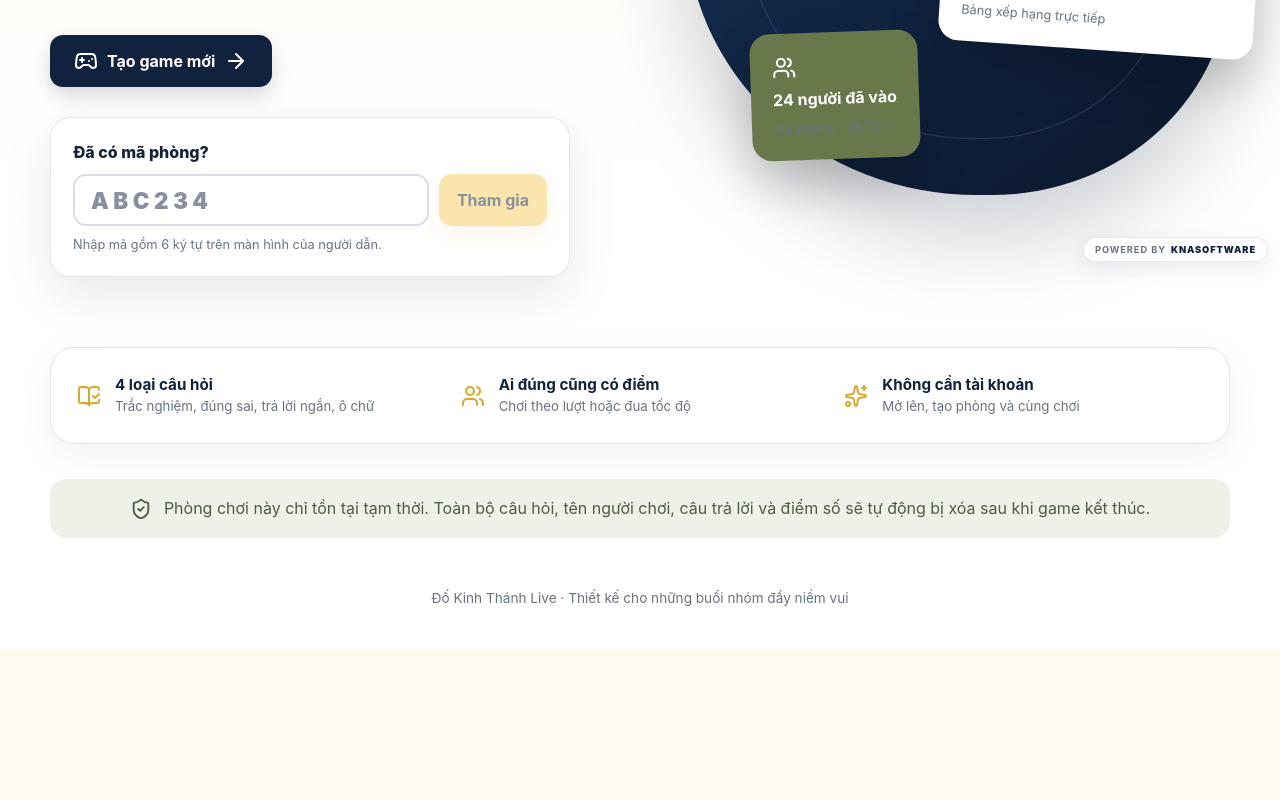
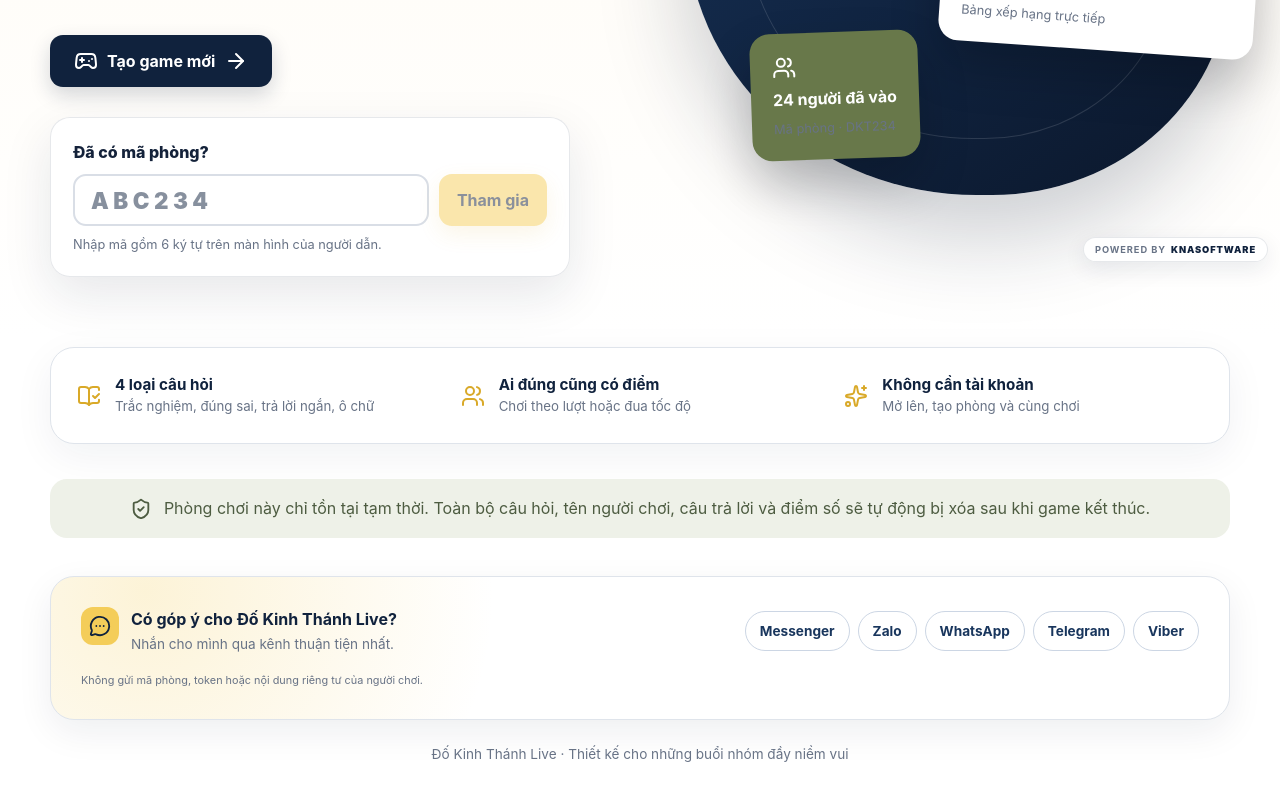
Before and after one commit to khiemnd777/dkt, a React (Vite) app: page / in a window 1280 px wide. Shown: the part 526-1326 px from the top of the page. Before the commit the page ends 1175 px from the top, so only its background shows below. Built offline with nearby package versions, Linux system fonts and the light colour scheme.

Commit message:
feat: add feedback contact channels

```diff
--- /dev/null
+++ b/shared/contact.ts
@@ -0,0 +1,34 @@
+export const CONTACT_CHANNELS = [
+  {
+    id: "messenger",
+    label: "Messenger",
+    handle: "knguyen2404",
+    href: "https://m.me/knguyen2404",
+  },
+  {
+    id: "zalo",
+    label: "Zalo",
+    handle: "0974 322 365",
+    href: "https://zalo.me/0974322365",
+  },
+  {
+    id: "whatsapp",
+    label: "WhatsApp",
+    handle: "khiemnd777",
+    href: "https://wa.me/khiemnd777",
+  },
+  {
+    id: "telegram",
+    label: "Telegram",
+    handle: "iamkhiem",
+    href: "https://t.me/iamkhiem",
+  },
+  {
+    id: "viber",
+    label: "Viber",
+    handle: "0974 322 365",
+    href: "viber://chat?number=%2B84974322365",
+  },
+] as const;
+
+export type ContactChannel = (typeof CONTACT_CHANNELS)[number];
--- a/site/render.ts
+++ b/site/render.ts
@@ -1,3 +1,4 @@
+import { CONTACT_CHANNELS } from "../shared/contact";
 import { type Locale, SITE } from "./config";
 import { alternateFor, PAGE_BY_PATH, PUBLIC_PAGES } from "./content";
 import type { ContentSection, PublicPage } from "./types";
@@ -24,6 +25,9 @@ const LABELS = {
     editorial: "Chính sách biên tập",
     privacy: "Quyền riêng tư & dữ liệu",
     corrections: "Báo lỗi nội dung",
+    contact: "Liên hệ & góp ý",
+    contactIntro: "Chọn kênh thuận tiện để gửi ý tưởng hoặc phản hồi.",
+    contactPrivacy: "Không gửi mã phòng, token hoặc dữ liệu phiên riêng tư.",
     product: "Sản phẩm",
     trust: "Thông tin",
   },
@@ -48,6 +52,9 @@ const LABELS = {
     editorial: "Editorial policy",
     privacy: "Privacy & data",
     corrections: "Report a content issue",
+    contact: "Contact & feedback",
+    contactIntro: "Choose the most convenient channel for ideas or feedback.",
+    contactPrivacy: "Do not send room codes, tokens, or private session data.",
     product: "Product",
     trust: "Information",
   },
@@ -304,6 +311,12 @@ function renderHeader(page: PublicPage, alternate: PublicPage): string {
 function renderFooter(page: PublicPage): string {
   const labels = LABELS[page.locale];
   const vi = page.locale === "vi";
+  const contactLinks = CONTACT_CHANNELS.map((channel) => {
+    const websiteAttributes = channel.href.startsWith("https://")
+      ? ' target="_blank" rel="noopener noreferrer"'
+      : "";
+    return `<a href="${channel.href}" aria-label="${escapeHtml(`${channel.label}: ${channel.handle}`)}"${websiteAttributes}>${channel.label}</a>`;
+  }).join("");
   return `<footer class="site-footer">
     <div><a class="footer-brand" href="/${page.locale}/">${SITE.name}</a><p>${
       vi
@@ -322,6 +335,12 @@ function renderFooter(page: PublicPage): string {
       <a href="${vi ? "/vi/chinh-sach-bien-tap/" : "/en/editorial-policy/"}">${labels.editorial}</a>
       <a href="${vi ? "/vi/quyen-rieng-tu-va-vong-doi-du-lieu/" : "/en/privacy-and-data-lifecycle/"}">${labels.privacy}</a>
       <a href="${SITE.correctionUrl}">${labels.corrections}</a>
+    </nav>
+    <nav class="footer-contact" aria-label="${labels.contact}">
+      <strong>${labels.contact}</strong>
+      <span>${labels.contactIntro}</span>
+      <div class="footer-contact-links">${contactLinks}</div>
+      <small>${labels.contactPrivacy}</small>
     </nav>
   </footer>`;
 }
--- a/site/site.css
+++ b/site/site.css
@@ -371,8 +371,8 @@ details p {
 
 .site-footer {
   display: grid;
-  grid-template-columns: 1fr auto auto;
-  gap: clamp(2rem, 8vw, 6rem);
+  grid-template-columns: minmax(220px, 1fr) auto auto minmax(230px, 0.8fr);
+  gap: clamp(1.5rem, 4vw, 4rem);
   margin-top: 4rem;
   padding: 2.5rem 0 3rem;
   border-top: 1px solid var(--line);
@@ -394,7 +394,42 @@ details p {
   text-decoration: none;
 }
 
+.site-footer nav a:hover {
+  color: var(--ink);
+}
+
+.footer-contact > span,
+.footer-contact > small {
+  max-width: 30ch;
+  color: var(--muted);
+  line-height: 1.45;
+}
+
+.footer-contact > small {
+  font-size: 0.76rem;
+}
+
+.footer-contact-links {
+  display: flex;
+  flex-wrap: wrap;
+  gap: 0.42rem;
+  margin: 0.25rem 0;
+}
+
+.footer-contact-links a {
+  padding: 0.36rem 0.62rem;
+  border: 1px solid var(--line);
+  border-radius: 999px;
+  background: var(--paper);
+  font-size: 0.82rem;
+  font-weight: 750;
+}
+
 @media (max-width: 980px) {
+  .site-footer {
+    grid-template-columns: 1fr 1fr;
+  }
+
   .site-header {
     grid-template-columns: 1fr auto;
   }
--- /dev/null
+++ b/src/components/shared/ContactChannels.tsx
@@ -0,0 +1,32 @@
+import { CONTACT_CHANNELS } from "@shared/contact";
+import { MessageCircleMore } from "lucide-react";
+
+export function ContactChannels() {
+  return (
+    <section className="contact-channels" aria-labelledby="contact-heading">
+      <div className="contact-heading">
+        <MessageCircleMore aria-hidden="true" />
+        <div>
+          <strong id="contact-heading">Có góp ý cho Đố Kinh Thánh Live?</strong>
+          <span>Nhắn cho mình qua kênh thuận tiện nhất.</span>
+        </div>
+      </div>
+      <nav className="contact-links" aria-label="Kênh liên hệ và góp ý">
+        {CONTACT_CHANNELS.map((channel) => {
+          const opensWebsite = channel.href.startsWith("https://");
+          return (
+            <a
+              key={channel.id}
+              href={channel.href}
+              aria-label={`${channel.label}: ${channel.handle}`}
+              {...(opensWebsite ? { target: "_blank", rel: "noopener noreferrer" } : {})}
+            >
+              {channel.label}
+            </a>
+          );
+        })}
+      </nav>
+      <small>Không gửi mã phòng, token hoặc nội dung riêng tư của người chơi.</small>
+    </section>
+  );
+}
--- a/src/pages/HomePage.tsx
+++ b/src/pages/HomePage.tsx
@@ -2,6 +2,7 @@ import { ArrowRight, BookOpenCheck, Gamepad2, Sparkles, Users } from "lucide-rea
 import { type FormEvent, useState } from "react";
 import { Link, useNavigate } from "react-router-dom";
 import { Brand } from "../components/shared/Brand";
+import { ContactChannels } from "../components/shared/ContactChannels";
 import { PrivacyNotice } from "../components/shared/PrivacyNotice";
 
 export function HomePage() {
@@ -108,7 +109,8 @@ export function HomePage() {
       </section>
       <PrivacyNotice />
       <footer className="site-footer">
-        Đố Kinh Thánh Live · Thiết kế cho những buổi nhóm đầy niềm vui
+        <ContactChannels />
+        <p>Đố Kinh Thánh Live · Thiết kế cho những buổi nhóm đầy niềm vui</p>
       </footer>
     </main>
   );
--- a/src/styles/app.css
+++ b/src/styles/app.css
@@ -368,10 +368,84 @@ svg {
   padding: 12px 14px;
 }
 .site-footer {
-  padding: 30px 20px 40px;
+  width: min(1180px, calc(100% - 40px));
+  margin: 0 auto;
+  padding: 18px 0 40px;
   color: var(--muted);
   text-align: center;
   font-size: 0.85rem;
+}
+.site-footer > p {
+  margin: 24px 0 0;
+}
+.contact-channels {
+  padding: clamp(20px, 4vw, 30px);
+  display: grid;
+  grid-template-columns: minmax(250px, 1fr) minmax(320px, auto);
+  align-items: center;
+  gap: 18px 32px;
+  border: 1px solid var(--line);
+  border-radius: 24px;
+  color: var(--navy);
+  background: radial-gradient(circle at 8% 10%, rgba(244, 205, 89, 0.24), transparent 32%), #fff;
+  box-shadow: 0 12px 36px rgba(16, 34, 61, 0.07);
+  text-align: left;
+}
+.contact-heading {
+  display: flex;
+  align-items: flex-start;
+  gap: 12px;
+}
+.contact-heading > svg {
+  width: 38px;
+  height: 38px;
+  padding: 8px;
+  border-radius: 12px;
+  color: var(--navy);
+  background: var(--gold-2);
+}
+.contact-heading strong,
+.contact-heading span {
+  display: block;
+}
+.contact-heading strong {
+  margin-bottom: 4px;
+  font-size: 1rem;
+}
+.contact-heading span,
+.contact-channels small {
+  color: var(--muted);
+  line-height: 1.45;
+}
+.contact-links {
+  display: flex;
+  flex-wrap: wrap;
+  justify-content: flex-end;
+  gap: 8px;
+}
+.contact-links a {
+  min-height: 40px;
+  padding: 0 14px;
+  display: inline-flex;
+  align-items: center;
+  justify-content: center;
+  border: 1px solid #ccd6e4;
+  border-radius: 999px;
+  color: var(--navy-2);
+  background: rgba(255, 255, 255, 0.88);
+  font-weight: 750;
+  transition:
+    transform 0.16s ease,
+    border-color 0.16s ease,
+    box-shadow 0.16s ease;
+}
+.contact-links a:hover {
+  transform: translateY(-1px);
+  border-color: var(--gold);
+  box-shadow: 0 6px 18px rgba(16, 34, 61, 0.09);
+}
+.contact-channels small {
+  grid-column: 1 / -1;
 }
 .powered-by {
   position: fixed;
@@ -2740,6 +2814,12 @@ textarea:focus {
 }
 
 @media (max-width: 800px) {
+  .contact-channels {
+    grid-template-columns: 1fr;
+  }
+  .contact-links {
+    justify-content: flex-start;
+  }
   .builder-preview-header {
     padding-inline: 14px;
     grid-template-columns: minmax(150px, 1fr) minmax(150px, auto) minmax(150px, 1fr);
@@ -2925,14 +3005,27 @@ textarea:focus {
   }
   .hero-visual {
     min-height: 370px;
+    overflow: hidden;
   }
   .show-card {
     padding: 15px;
     font-size: 0.78rem;
   }
   .feature-strip,
-  .privacy-notice {
+  .privacy-notice,
+  .site-footer {
     width: calc(100% - 28px);
+  }
+  .contact-channels {
+    padding: 18px;
+    border-radius: 19px;
+  }
+  .contact-links {
+    display: grid;
+    grid-template-columns: 1fr 1fr;
+  }
+  .contact-links a:last-child {
+    grid-column: 1 / -1;
   }
   .privacy-notice:not(.compact) {
     align-items: flex-start;
```
Also changed, not shown: site/content.ts (+27 -3 lines), 3 other files (tests, documents, lock files or other folders).
